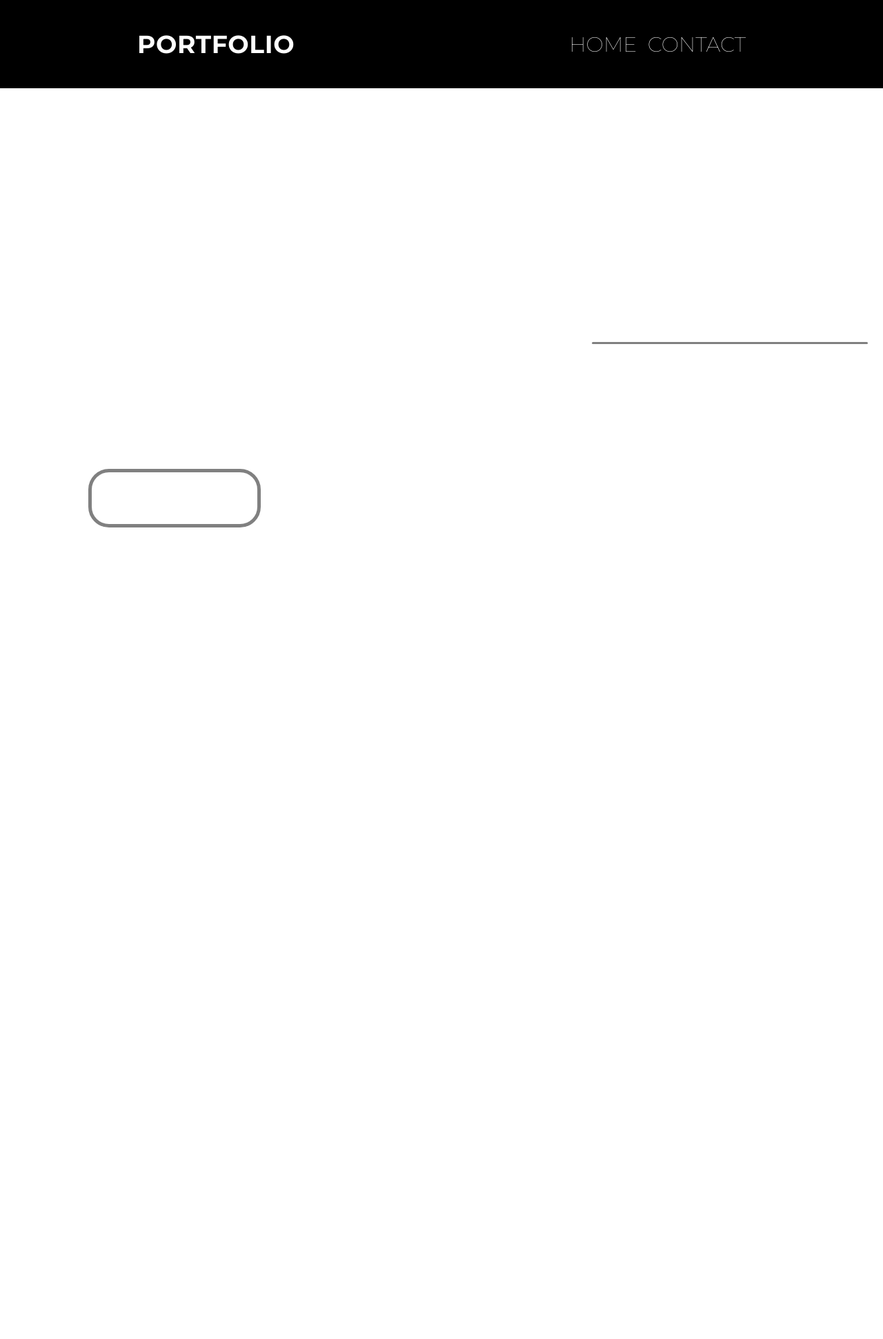
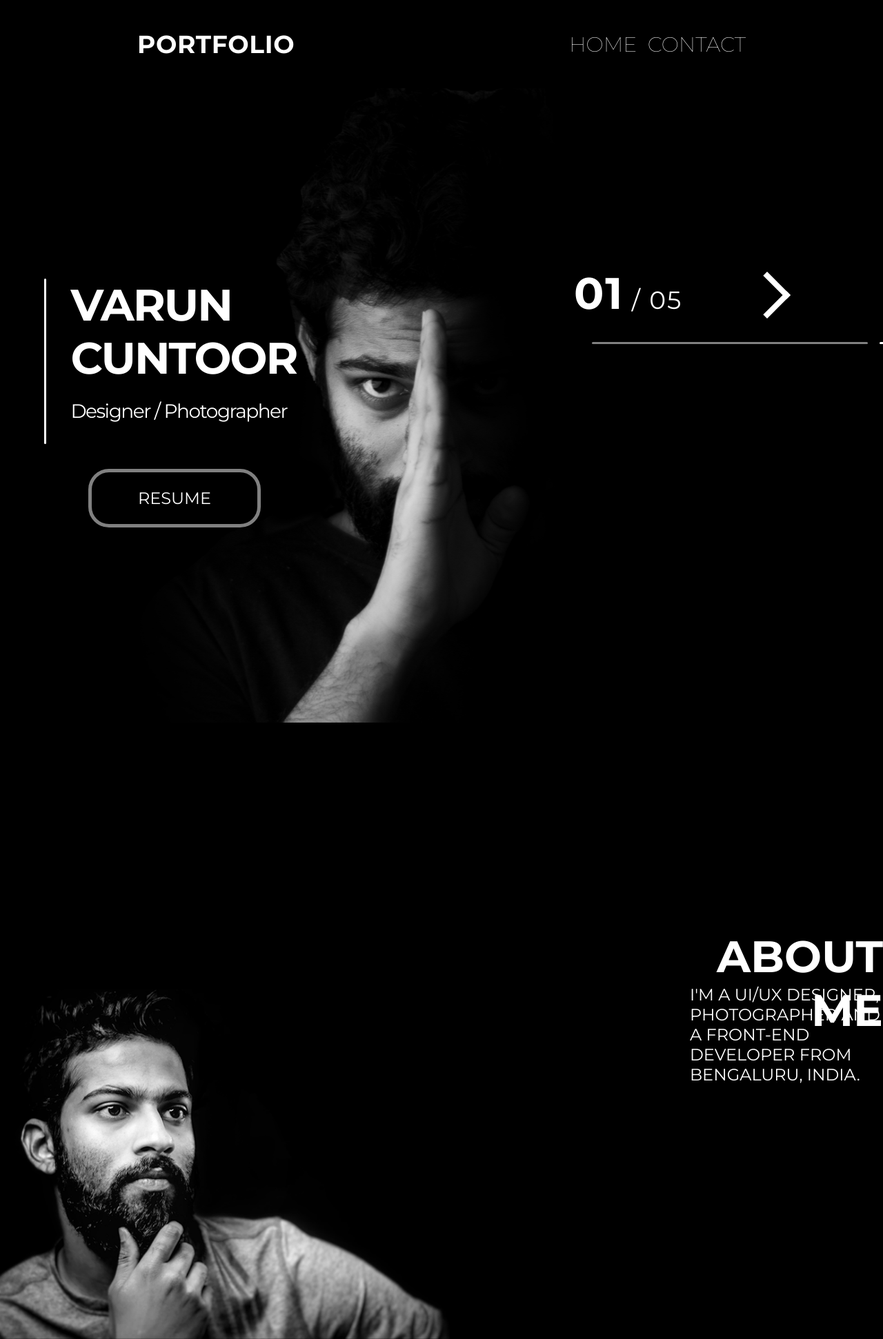
Before and after one commit to varunization/VarunCuntoor, a plain HTML site: page index.html in a window 1280 px wide. Shown: the top 1942 px of the page at 69% size. Drawn offline with Linux system fonts and the light colour scheme.

Commit message:
Update style.css

```diff
--- a/style.css
+++ b/style.css
@@ -136,7 +136,7 @@ nav{
 /*Hero Photography*/
 .Hero{
   position: relative;
-  background-image: url('Png files/Portfolio.png');
+  background-image: url('Portfolio.png');
   height: 920px;
   background-position: center;
   font-family: 'Montserrat';
@@ -258,7 +258,7 @@ opacity: 0;
 }
 .About-Me{
   position: relative;
-  background-image: url('Png files/About.png');
+  background-image: url('About.png');
   background-size: cover;
   height: 1000px;
   background-position: center;
```
